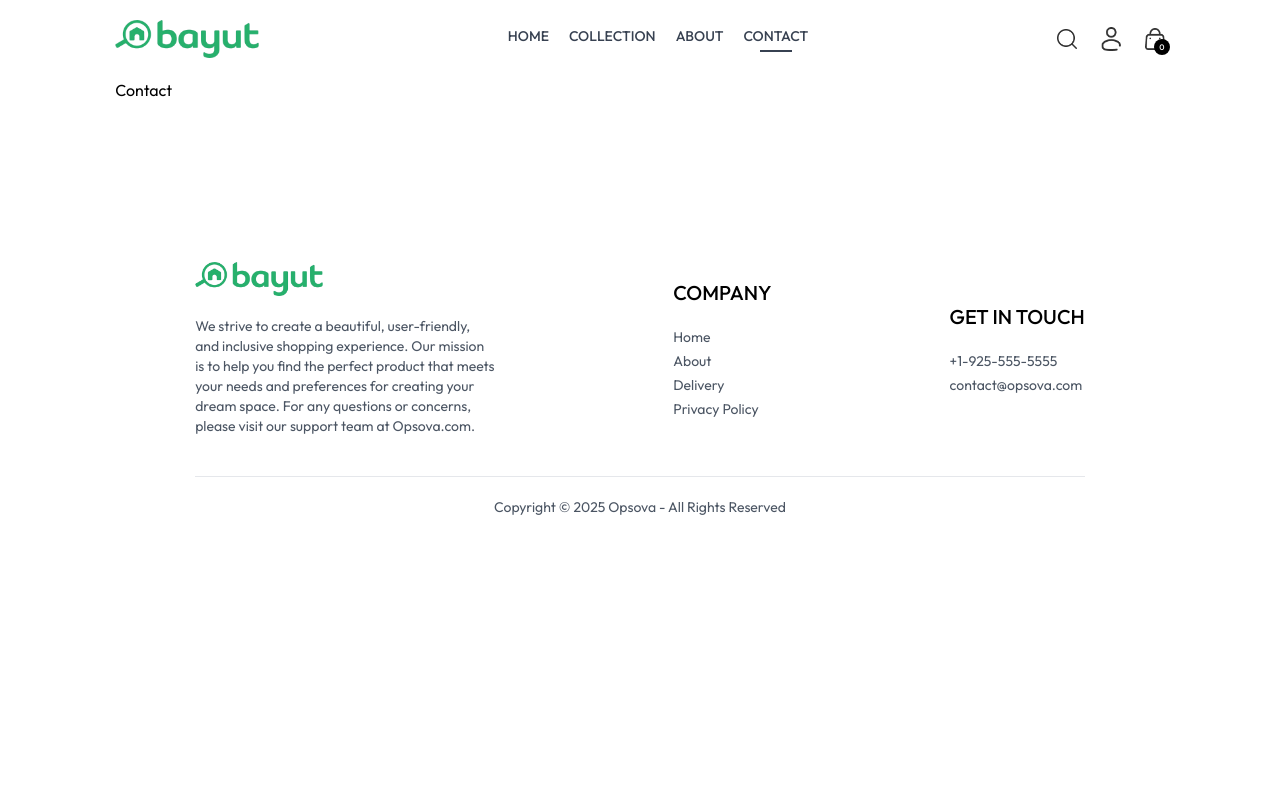
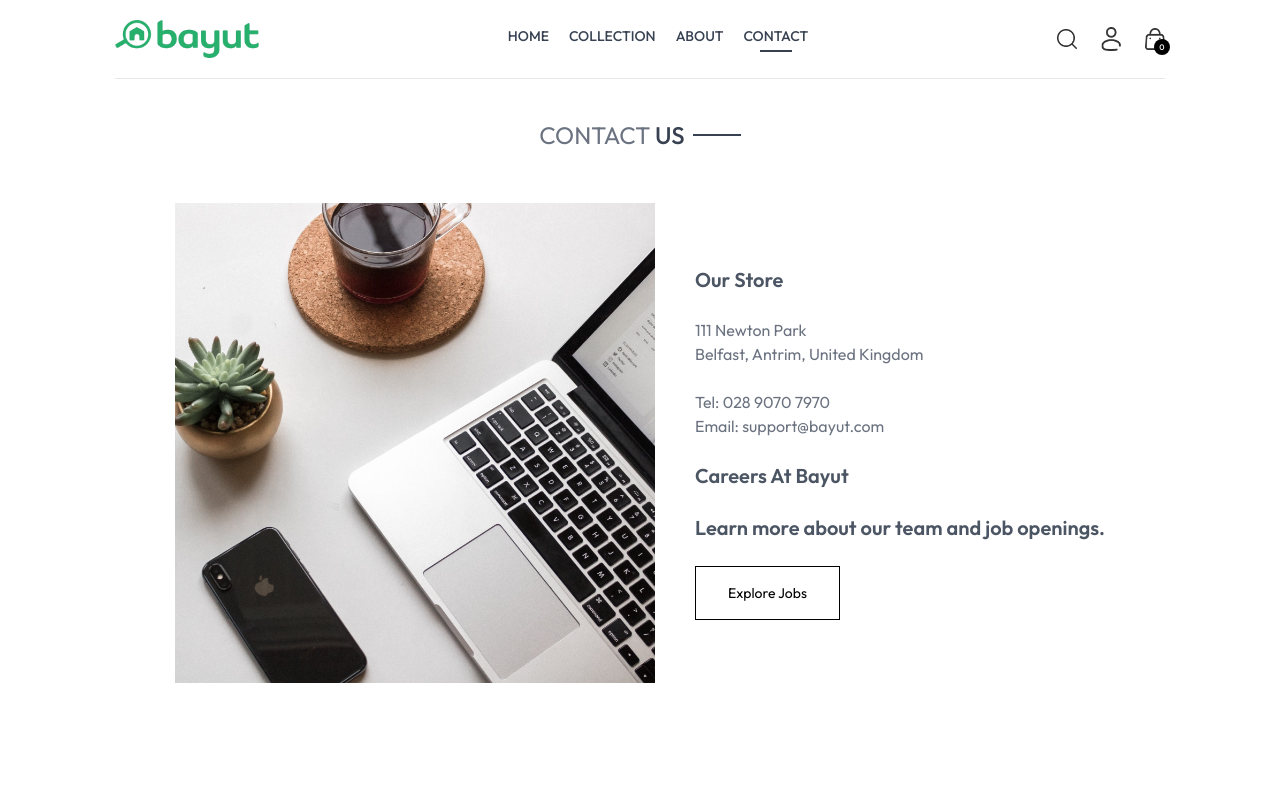
Before and after one commit to hossamalmaraghy/Cladify, a React (Vite) app in the folder frontend/: page /contact in a window 1280 px wide. Shown: the top 800 px of the page. Built offline with nearby package versions, Linux system fonts and the light colour scheme.

Commit message:
Adding Contact page wtih details

```diff
--- a/frontend/src/pages/contact.jsx
+++ b/frontend/src/pages/contact.jsx
@@ -1,7 +1,28 @@
+import { assets } from "../assets/assets"
+import NewsLetterBox from "../components/newsLetterBox"
+import Title from "../components/title"
 
 const Contact = () => {
   return (
-    <div>Contact</div>
+    <div>
+      <div className="text-center text-2xl pt-10 border-t">
+        <Title text1={'CONTACT'} text2={'US'}/>
+      </div>
+
+      <div className="my-10 flex flex-col justify-center md:flex-row gap-10 mb-28">
+        <img className="w-full md:max-w-[480px]" src={assets.contact_img} alt="" />
+        <div className="flex flex-col justify-center items-start gap-6">
+          <p className="font-semibold text-xl text-gray-600">Our Store</p>
+          <p className="text-gray-500">111 Newton Park<br />Belfast, Antrim, United Kingdom</p>
+          <p className="text-gray-500">Tel: 028 9070 7970 <br /> Email: support@bayut.com</p>
+          <p className="font-semibold text-xl text-gray-600">Careers At Bayut</p>
+          <p className="font-semibold text-xl text-gray-600">Learn more about our team and job openings.</p>
+          <button className="border border-black px-8 py-4 text-sm hover:bg-black hover:text-white transition-all duration-500">Explore Jobs</button>
+        </div>
+      </div>
+
+      <NewsLetterBox />
+    </div>
   )
 }
 
```
